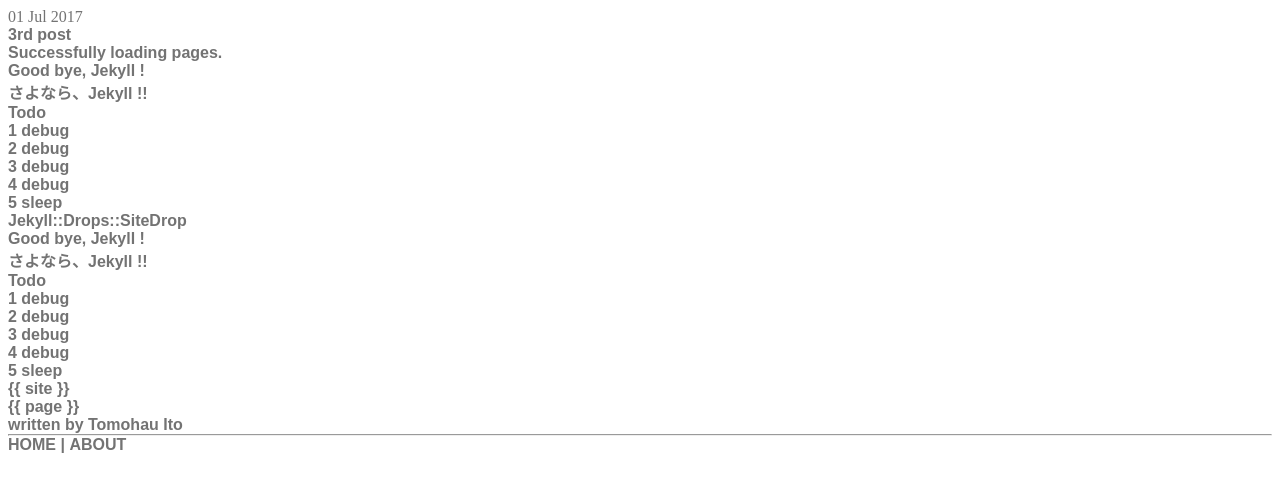
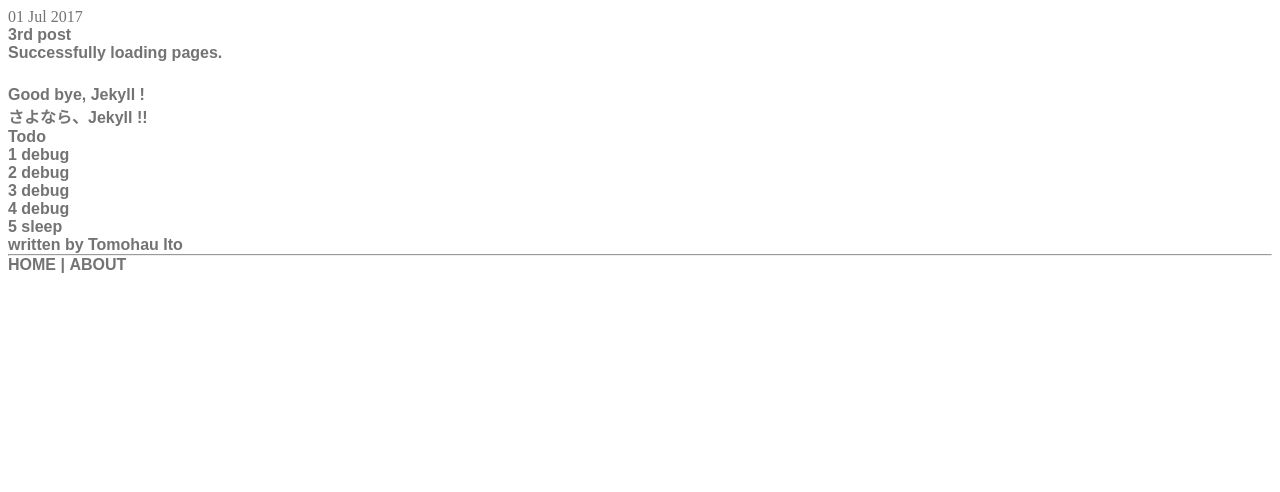
Before and after one commit to TomoharuIto/blog, a Jekyll site: the page built from _posts/2017-07-01-post.md, in a window 1280 px wide. Shown: the top 492 px of the page. Built offline with Jekyll 4.4.1, drawn with Linux system fonts in a browser that asks for light colours; some web fonts are replaced.

Commit message:
Update contents

```diff
--- a/_layouts/post.html
+++ b/_layouts/post.html
@@ -3,11 +3,12 @@ layout: default
 ---
 <header>
   {% include post_header.html %}
-  <h2>{{page.title}}</h2>
+  <h2>{{ page.title }}</h2>
+  <p>{{ page.tag }}
 </header>
 
 <main>
   <p>Successfully loading pages.</p>
-  {{content}}
+  　{{content}}
   <p>written by {{page.author}}</p>
 </main>
--- a/_posts/2017-07-01-post.md
+++ b/_posts/2017-07-01-post.md
@@ -15,5 +15,3 @@ Todo
 - 3 debug
 - 4 debug
 - 5 sleep
-{{ site }}
-{{ page }}
```
Also changed, not shown: index.md (+2 -4 lines).
